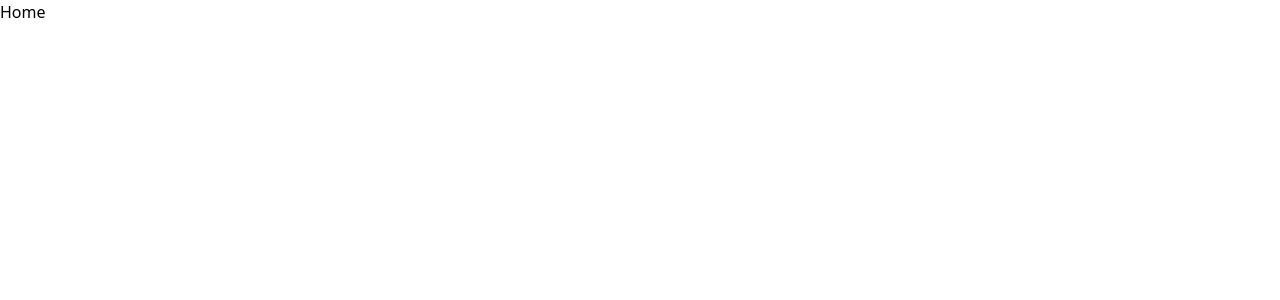
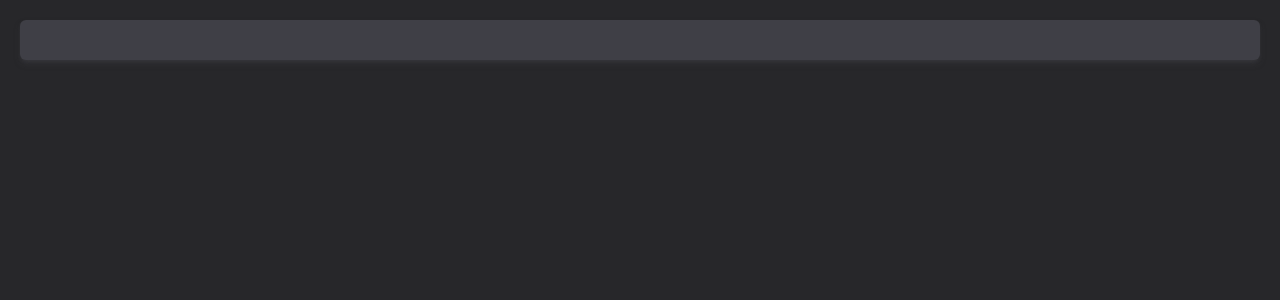
Before and after one commit to ElJoshua08/CookBook, a React (Vite) app: page / in a window 1280 px wide. Shown: the top 300 px of the page. Built offline with nearby package versions, Linux system fonts and the light colour scheme.

Commit message:
Set routes

```diff
--- a/src/App.jsx
+++ b/src/App.jsx
@@ -1,8 +1,12 @@
 import { BrowserRouter as Router, Routes, Route } from 'react-router-dom';
-import Home from './pages/Home';
+import Home from '@/pages/Home';
+import Header from '@/components/Header';
 
 function App() {
   return (
+    <>
+      <Header />
+
         <Router>
           <Routes>
             <Route
@@ -18,7 +22,9 @@ function App() {
             element={<h1>Contact</h1>}
             />
           </Routes>
+
         </Router>
+        </>
   );
 }
 
--- /dev/null
+++ b/src/components/Header.jsx
@@ -0,0 +1,10 @@
+
+const Header = () => {
+  return (
+    <div className="absolute ml-5 mt-5 bg-zinc-700 min-w-[calc(100%-40px)] py-5 rounded-md shadow-md shadow-zinc-700/50">
+      {/*  */}
+    </div>
+  );
+};
+
+export default Header;
--- a/src/pages/Home.jsx
+++ b/src/pages/Home.jsx
@@ -1,5 +1,5 @@
 const Home = () => {
-  return (<h1 className=''>Home</h1>)
+  return (<div className="w-full min-h-screen bg-zinc-800"></div>)
 }
 
 export default Home;
```
Lines whose indentation alone changed are shown as unchanged.
